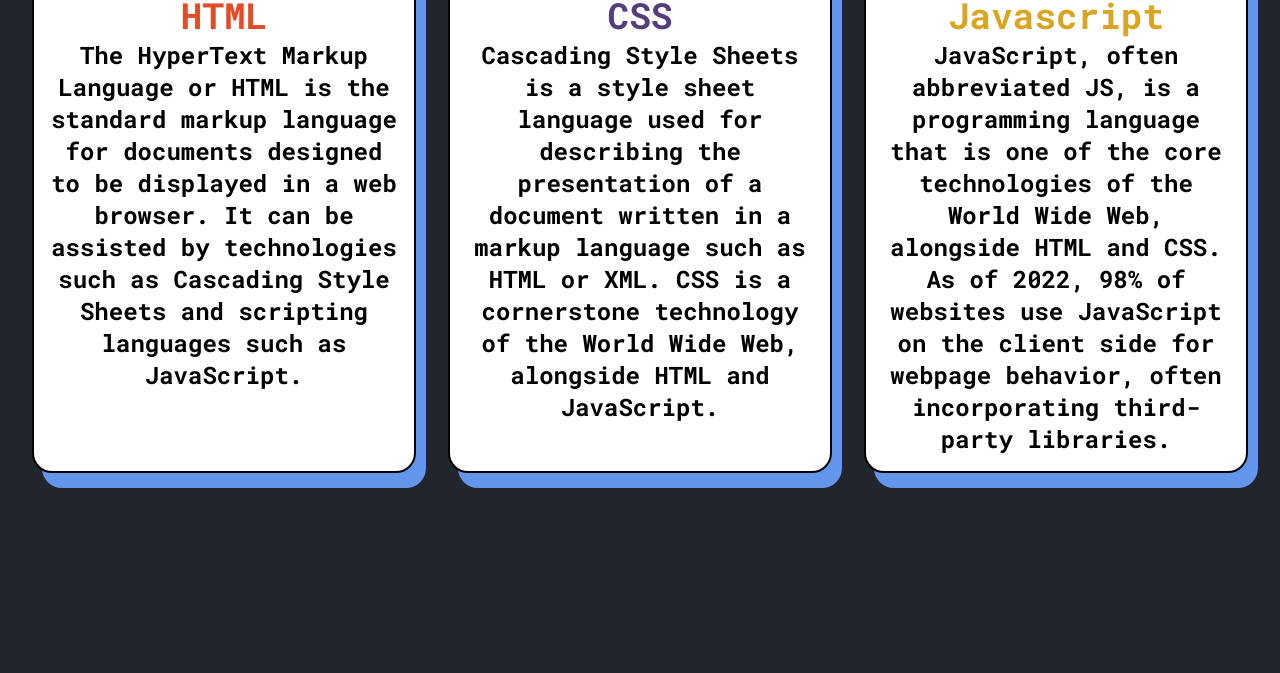
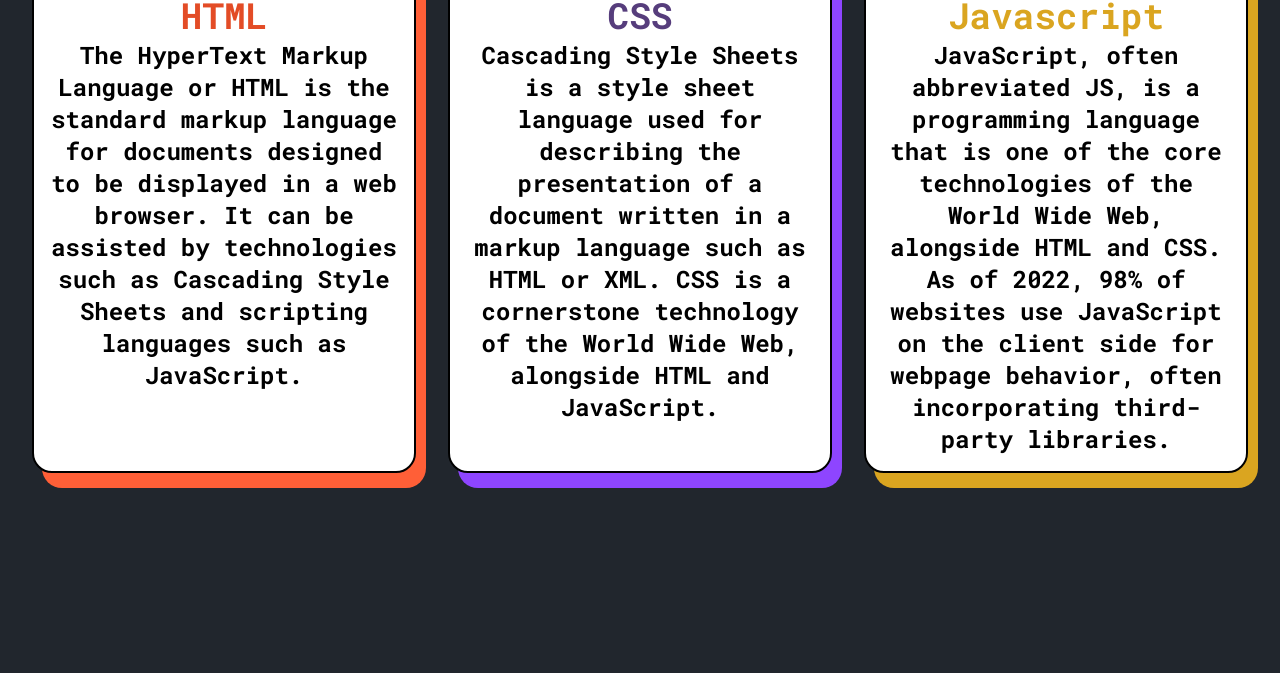
Before and after one commit to illyasen1999/Portfolio-Website, a plain HTML site: page index.html in a window 1280 px wide. Shown: the part 1021-1694 px from the top of the page. Drawn offline with Linux system fonts and the light colour scheme; no server answers.

Commit message:
Some CSS changes

```diff
--- a/sass/layouts/_main.scss
+++ b/sass/layouts/_main.scss
@@ -119,9 +119,18 @@
     border-radius: 20px;
     border: 2px solid $dark-color;
     background-color: $light-color;
-    box-shadow: 10px 15px $blue-color;
+    // box-shadow: 10px 15px $blue-color;
     padding: 1rem;
     font-size: 1.5rem;
+    &.html-sec{
+        box-shadow: 10px 15px $html2-colors;
+    }
+    &.css-sec{
+        box-shadow: 10px 15px $css2-colors;
+    }
+    &.js-sec{
+        box-shadow: 10px 15px $js2-colors;
+    }
 }
 .title-html{
     color: $html-colors;
```
Also changed, not shown: sass/dist/style.css, 1 other file.
